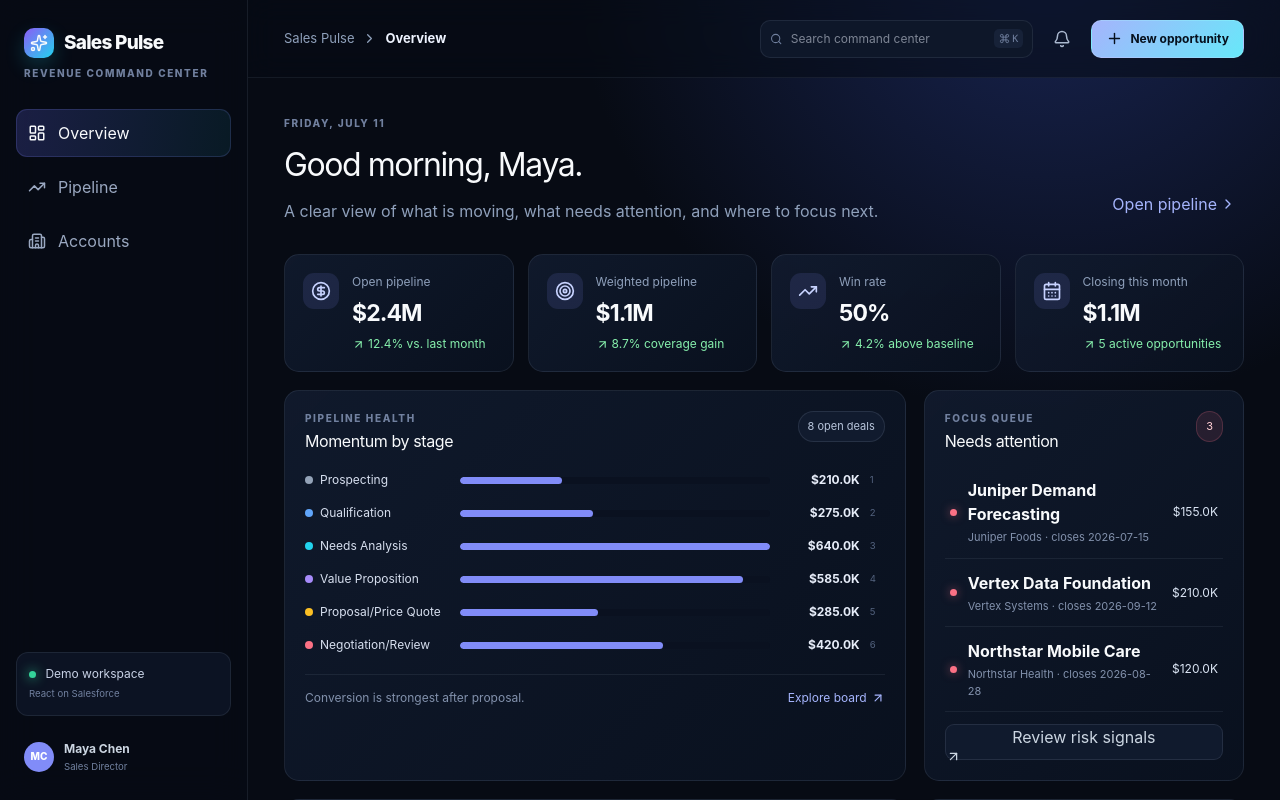
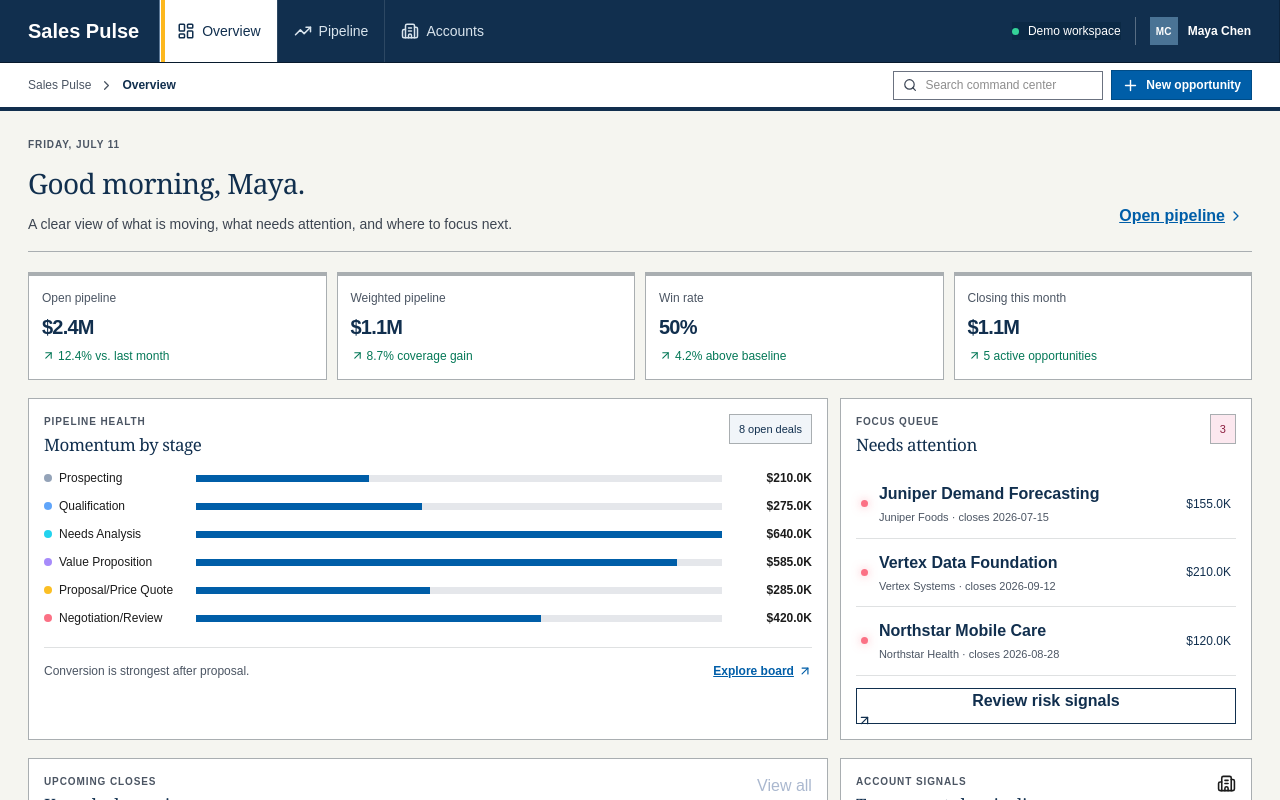
Before and after one commit to aritrodhar/salesforce-custom-frontend, a React (Vite) app in the folder force-app/main/default/uiBundles/salespulse/: page / in a window 1280 px wide. Shown: the top 800 px of the page. Built offline with nearby package versions, Linux system fonts and the light colour scheme.

Commit message:
Restyle Sales Pulse as classic federal portal

```diff
--- a/force-app/main/default/uiBundles/salespulse/src/styles/sales-pulse.css
+++ b/force-app/main/default/uiBundles/salespulse/src/styles/sales-pulse.css
@@ -38,3 +38,60 @@ button { cursor:pointer; }
 .modal-scrim { position:fixed; inset:0; z-index:12; display:grid; place-items:center; padding:20px; background:rgba(3,6,13,.72); backdrop-filter:blur(7px); }.opportunity-modal { width:min(620px,100%); border-radius:16px; border:1px solid rgba(148,163,184,.2); background:#10192b; box-shadow:0 28px 80px rgba(0,0,0,.5); }.opportunity-modal header,.opportunity-modal footer { display:flex; align-items:flex-start; justify-content:space-between; gap:20px; padding:21px; }.opportunity-modal header { border-bottom:1px solid rgba(148,163,184,.12); }.opportunity-modal h2 { margin:3px 0 5px; font-size:19px; }.opportunity-modal header span { color:#8291ac; font-size:12px; }.form-grid { padding:21px; display:grid; grid-template-columns:1fr 1fr; gap:15px; }.field { display:grid; gap:7px; color:#aab7ce; font-size:11px; font-weight:700; }.field-wide { grid-column:1/-1; }.field input,.field select { width:100%; height:38px; padding:0 10px; color:#edf3ff; background:#0a1221; border:1px solid rgba(148,163,184,.17); border-radius:8px; outline:none; }.field input:focus,.field select:focus { border-color:#818cf8; box-shadow:0 0 0 3px rgba(129,140,248,.12); }.opportunity-modal footer { align-items:center; border-top:1px solid rgba(148,163,184,.12); }.opportunity-modal footer > div { display:flex; gap:8px; }.write-status { color:#86efac; font-size:11px; }.sr-only { position:absolute; width:1px; height:1px; padding:0; margin:-1px; overflow:hidden; clip:rect(0,0,0,0); white-space:nowrap; border:0; }
 @media (max-width:1100px){.sales-pulse-app{grid-template-columns:76px minmax(0,1fr)}.brand>span:last-child,.brand-caption,.nav-item span,.demo-note,.user-chip span{display:none}.side-rail{align-items:center;padding-inline:10px}.brand{padding:0}.nav-item{justify-content:center}.metrics-grid{grid-template-columns:repeat(2,1fr)}.dashboard-grid{grid-template-columns:1fr}.topbar{padding-inline:24px}.page-shell{padding-inline:24px}}
 @media (max-width:700px){.sales-pulse-app{display:block}.side-rail{display:none}.topbar{height:auto;padding:14px 16px;gap:12px}.breadcrumb{display:none}.top-actions{width:100%}.command-search{min-width:0;flex:1}.command-search kbd,.icon-button{display:none}.primary-button{white-space:nowrap;padding-inline:10px}.page-shell{padding:25px 16px}.hero-row{align-items:flex-start;flex-direction:column}.hero-row h1{font-size:27px}.metrics-grid{grid-template-columns:1fr 1fr;gap:9px}.metric-card{padding:13px;min-height:102px}.metric-icon{display:none}.metric-copy strong{font-size:18px}.metric-copy small{font-size:10px}.funnel-row{grid-template-columns:110px 1fr 64px}.funnel-row small{display:none}.lower-grid{margin-top:14px}.form-grid{grid-template-columns:1fr}.field-wide{grid-column:auto}.opportunity-modal footer{align-items:flex-start;flex-direction:column}.notice{right:16px;left:16px;top:70px}}
+
+/* Classic Federal Portal: a single navy masthead, utility navigation, and a table-first workspace. */
+.sales-pulse-app { display: block; }
+.side-rail { position: static; height: auto; min-height: 62px; flex-direction: row; align-items: center; gap: 0; padding: 0 28px; border-right: 0; border-bottom: 1px solid #071a2d; background: #062d5a; }
+.brand { height: 62px; padding: 0 20px 0 0; font-size: 22px; border-right: 1px solid #5b7897; }
+.brand-mark { display: none; }
+.brand-caption { display: none; }
+.nav-list { display: flex; align-self: stretch; gap: 0; }
+.nav-item { width: auto; height: 62px; padding: 0 16px; gap: 7px; border-left: 1px solid rgba(255,255,255,.12); color: #fff; font-size: 13px; }
+.nav-item:hover { background: #174a7a; }
+.nav-item.active { color: #062d5a; background: #fff; box-shadow: inset 0 -4px 0 #fdb81e; }
+.rail-bottom { margin: 0 0 0 auto; display: flex; align-items: center; gap: 14px; }
+.demo-note { padding: 0; border: 0; background: transparent; color: #fff; font-size: 12px; white-space: nowrap; }
+.demo-note br, .demo-note small { display: none; }
+.live-dot { box-shadow: none; }
+.user-chip { padding: 0 0 0 14px; border-left: 1px solid rgba(255,255,255,.3); color: #fff; }
+.user-chip small { display: none; }
+.avatar { width: 28px; height: 28px; border-radius: 0; }
+.topbar { position: static; height: 48px; padding: 0 28px; border-bottom: 1px solid #a9aeb1; background: #f1f1f1; }
+.breadcrumb { font-size: 12px; }.top-actions { gap: 8px; }.command-search { height: 29px; min-width: 210px; font-size: 11px; }.command-search kbd, .icon-button { display: none; }
+.primary-button, .secondary-button { height: 30px; padding: 0 10px; font-size: 12px; }
+.page-shell { padding: 26px 28px 42px; }
+.hero-row { margin-bottom: 20px; padding-bottom: 15px; border-bottom: 1px solid #a9aeb1; }.hero-row h1 { font-family: Georgia, 'Times New Roman', serif; font-size: 28px; }.hero-subtitle { font-size: 14px; }
+.metrics-grid { grid-template-columns: repeat(4, 1fr); gap: 10px; }.metric-card { min-height: 90px; padding: 13px; border-top: 4px solid #2e7191; }.metric-icon { display: none; }.metric-copy strong { font-size: 20px; }
+.dashboard-grid { gap: 12px; }.panel { padding: 15px; }.panel-heading h2, .table-toolbar h2 { font-family: Georgia, 'Times New Roman', serif; font-size: 17px; }.funnel-list { padding-top: 12px; gap: 10px; }.funnel-row { grid-template-columns: 142px minmax(80px,1fr) 80px; }.funnel-row small { display: none; }
+.board { gap: 8px; }.board-column { min-height: 470px; padding: 9px; }.deal-card-open { padding: 9px; }.data-table-panel { padding: 0; }.table-toolbar { padding: 14px 16px; }.table-head, .table-row { padding: 10px 16px; }
+@media (max-width: 900px) { .side-rail { padding: 0 16px; } .nav-item { padding: 0 10px; } .nav-item svg { display: none; } .user-chip { display: none; } .page-shell { padding-inline: 16px; } }
+@media (max-width: 700px) { .side-rail { display: flex; min-height: 54px; padding: 0 14px; } .brand { height: 54px; border: 0; font-size: 19px; } .nav-list, .rail-bottom { display: none; } .topbar { height: auto; padding: 10px 14px; } .top-actions { width: 100%; } .page-shell { padding: 20px 14px; } .metrics-grid { grid-template-columns: 1fr 1fr; } }
+
+/* Public-sector portal theme: intentional, plainspoken, and highly legible. */
+:root { color-scheme: light; background: #f5f5f0; color: #1b1b1b; font-family: Arial, Helvetica, sans-serif; }
+body { background: #f5f5f0; }
+.sales-pulse-app { background: #f5f5f0; }
+.side-rail { background: #112f4e; border-right: 1px solid #0b223a; backdrop-filter: none; }
+.brand { color: #fff; letter-spacing: 0; font-size: 20px; font-weight: 700; }
+.brand-mark { width: 28px; height: 28px; border-radius: 0; background: #fff; color: #112f4e; box-shadow: none; }
+.brand-caption { color: #c7d6e4; letter-spacing: .1em; }
+.nav-item { border-radius: 0; color: #d9e4ed; font-size: 14px; }
+.nav-item:hover { background: #1b456b; color: #fff; }
+.nav-item.active { background: #fff; color: #112f4e; box-shadow: inset 4px 0 0 #fdb81e; }
+.demo-note { border-radius: 0; border-color: #54718c; background: #0b2945; color: #fff; }
+.demo-note small, .user-chip small { color: #c7d6e4; }
+.user-chip { color: #fff; }.avatar-maya { border-radius: 0; background: #4a7395; }
+.topbar { background: #fff; border-bottom: 4px solid #112f4e; backdrop-filter: none; }
+.breadcrumb { color: #4b5563; }.breadcrumb b { color: #112f4e; }
+.command-search { border-radius: 0; border-color: #6b7280; background: #fff; color: #374151; }.command-search input { color: #1b1b1b; }.command-search kbd { border-radius: 0; background: #e5e7eb; }
+.icon-button { border-radius: 0; color: #112f4e; }.icon-button:hover,.quiet-button:hover { background: #e7eef4; color: #112f4e; }
+.primary-button,.secondary-button { border-radius: 0; font-weight: 700; }.primary-button { background: #005ea8; border-color: #004c87; color: #fff; }.primary-button:hover { background: #003e73; }.secondary-button { color: #112f4e; background: #fff; border-color: #112f4e; }
+.notice { border-radius: 0; background: #e7f6f8; border-color: #00bde3; color: #1b1b1b; box-shadow: none; }
+.page-shell { max-width: 1480px; }.hero-row h1 { color: #112f4e; letter-spacing: -.02em; }.hero-subtitle { color: #3d4551; }.eyebrow { color: #4b5563; letter-spacing: .09em; }
+.metric-card,.panel { border-radius: 0; border-color: #a9aeb1; background: #fff; box-shadow: none; }.metric-card { min-height: 108px; }.metric-icon { border-radius: 0; background: #e7f2f8; color: #005ea8; }.metric-copy span,.metric-copy small { color: #4b5563; }.metric-copy strong { color: #112f4e; }.metric-copy small { color: #047857; }
+.panel-heading h2,.table-toolbar h2 { color: #112f4e; }.chip,.attention-count { border-radius: 0; background: #f1f5f9; color: #112f4e; border-color: #a9aeb1; }.attention-count { color: #8b1e3f; background: #fce8ef; }
+.funnel-track { background: #e5e7eb; border-radius: 0; }.funnel-value,.stage-marker { border-radius: 0; background: #005ea8; }.funnel-label,.funnel-row b { color: #1b1b1b; }.funnel-row small { color: #4b5563; }.panel-footer { border-color: #dfe1e2; color: #4b5563; }.panel-footer button,.text-button { color: #005ea8; text-decoration: underline; font-weight: 700; }
+.focus-item:hover,.deal-row:hover,.table-row:hover { background: #eef6fb; }.focus-item,.deal-row,.account-row,.table-row { border-color: #dfe1e2; }.focus-item b,.deal-row b,.account-row b,.table-account b { color: #112f4e; }.focus-item small,.deal-row small,.account-row small,.table-toolbar span { color: #4b5563; }.focus-amount,.account-row strong { color: #112f4e; }.full-width-button { border-radius: 0; color: #112f4e; background: #fff; border-color: #112f4e; font-weight: 700; }
+.board-column { border-radius: 0; background: #eef3f7; border-color: #a9aeb1; }.board-column header { color: #112f4e; }.board-column header small { border-radius: 0; background: #dfeaf1; color: #112f4e; }.board-column header strong { color: #4b5563; }.deal-card { border-radius: 0; border-color: #a9aeb1; background: #fff; }.deal-card-open { color: #1b1b1b; }.deal-card-open:hover { background: #f1f7fb; }.deal-card-open b,.deal-card-metrics strong { color: #112f4e; }.deal-card-open small,.deal-card-metrics span,.deal-card-footer { color: #4b5563; }.risk-pill { border-radius: 0; color: #8b1e3f; background: #fce8ef; }.stage-select { border-color: #dfe1e2; }.stage-select select { color: #112f4e; background: #f8fafc; }
+.data-table-panel { background: #fff; }.table-head { background: #112f4e; border-color: #112f4e; color: #fff; }.table-row { color: #1b1b1b; }.table-account i,.account-avatar { border-radius: 0; background: #e7f2f8; border-color: #7aaed4; color: #112f4e; }.owner-cell i { border-radius: 0; }
+.modal-scrim { background: rgba(17,47,78,.42); backdrop-filter: none; }.opportunity-modal { border-radius: 0; border-color: #112f4e; background: #fff; box-shadow: 0 8px 24px rgba(0,0,0,.24); }.opportunity-modal h2 { color: #112f4e; }.opportunity-modal header span { color: #4b5563; }.opportunity-modal header,.opportunity-modal footer { border-color: #dfe1e2; }.field { color: #1b1b1b; }.field input,.field select { border-radius: 0; border-color: #6b7280; color: #1b1b1b; background: #fff; }.field input:focus,.field select:focus { border-color: #005ea8; box-shadow: 0 0 0 2px #c9e8f2; }.write-status { color: #047857; }
```
Also changed, not shown: 4 other files (tests, documents, lock files or other folders).
